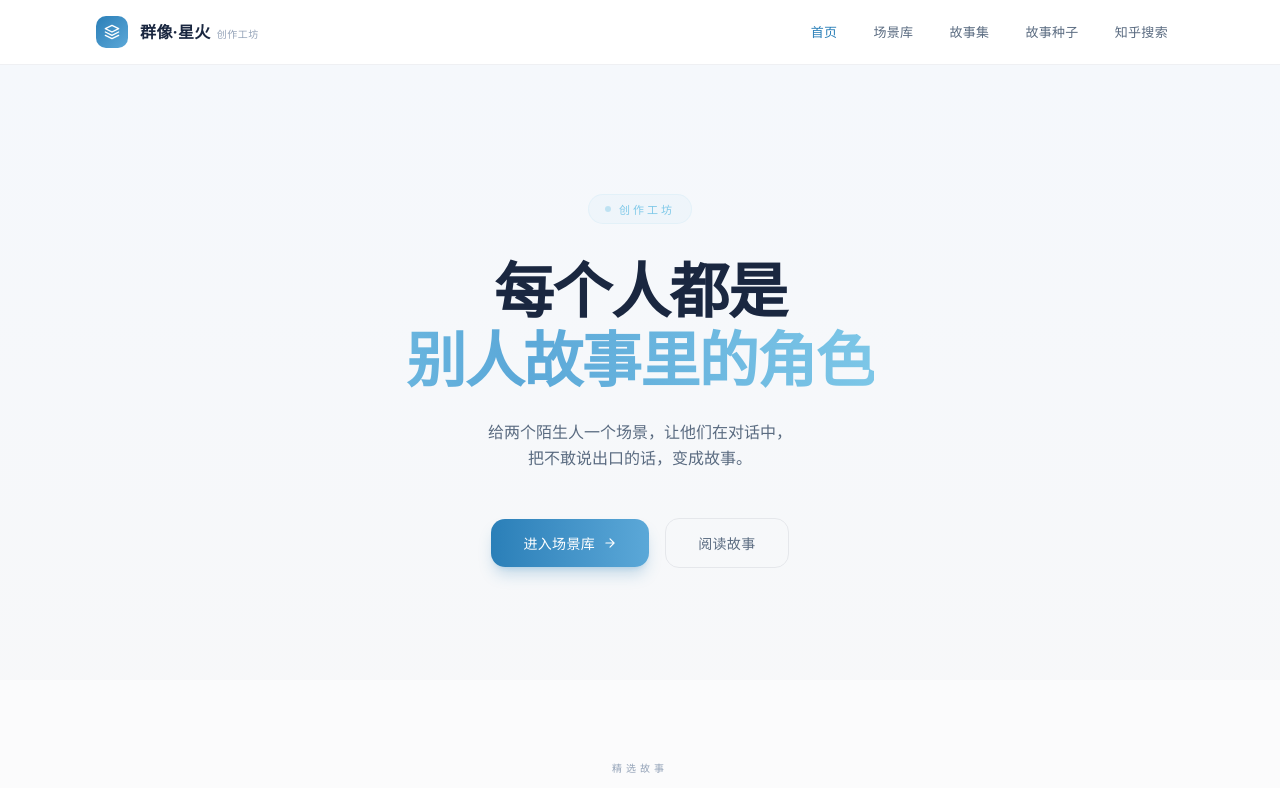
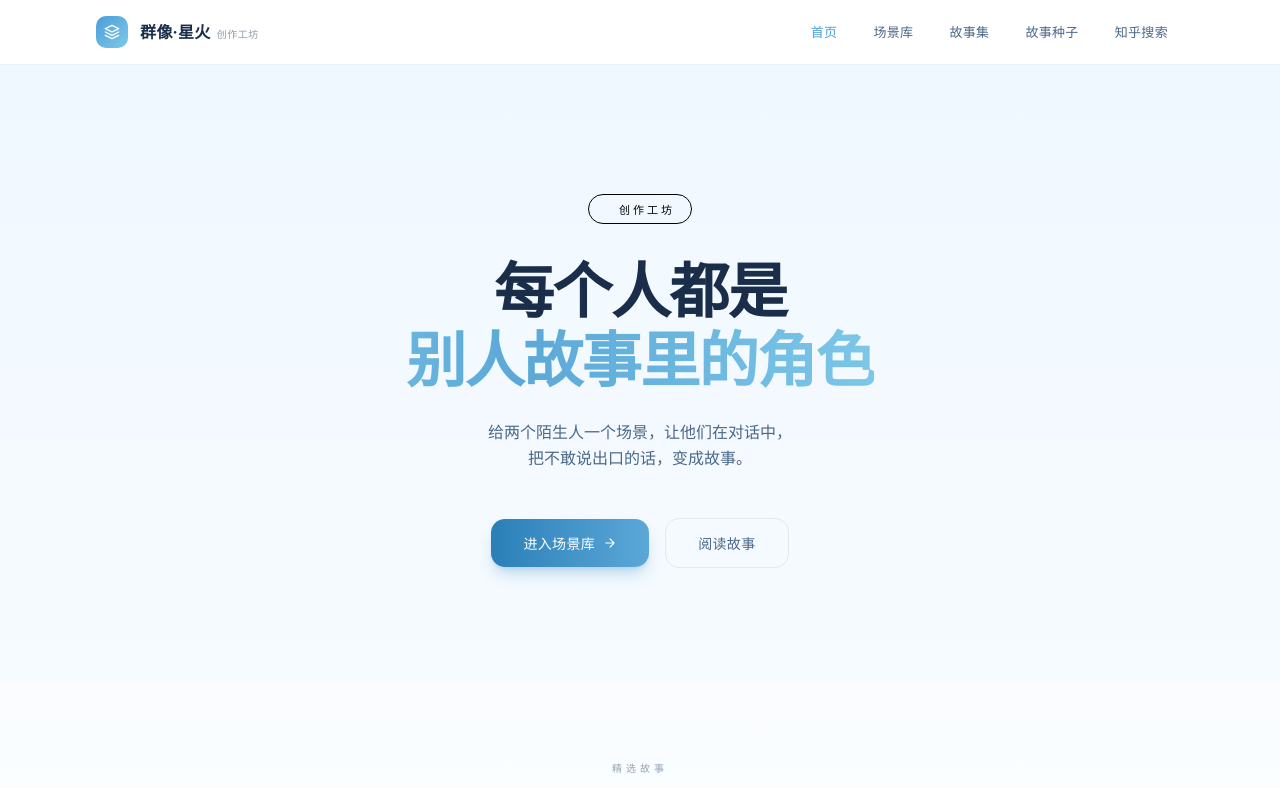
Before and after one commit to qunxiang-xinghuo/qunxiang-xinghuo, a Next.js app: page / in a window 1280 px wide. Shown: the top 788 px of the page. Built offline with nearby package versions, Linux system fonts and the light colour scheme.

Commit message:
fix: 统一颜色为明亮浅蓝/白色系，移除暖色调
Coze-Commit-Type: user
Coze-User-ID: 1800331592739316
Coze-Conversation-ID: 9483275

```diff
--- a/src/app/globals.css
+++ b/src/app/globals.css
@@ -36,21 +36,21 @@
     'Times New Roman', Times, serif;
 
   /* === 群像·星火 Design System === */
-  /* Ocean Healing Series: 深海蓝 + 鎏金 + 治愈感 */
-  --color-bg: #f5f8fc;
-  --color-bg-warm: #faf8f5;
+  /* Pure Light Blue + White: 明亮浅蓝 + 纯白 */
+  --color-bg: #f0f8ff;
+  --color-bg-warm: #f0f8ff;
   --color-card-bg: #ffffff;
-  --color-ink: #1a2740;
-  --color-ink-secondary: #5a6b80;
-  --color-ink-muted: #94a3b8;
-  --color-brand-blue: #2A7FB8;
-  --color-brand-blue-light: #5BA8D8;
-  --color-brand-blue-deep: #1F6090;
-  --color-brand-gold: #7EC8E8;
-  --color-brand-gold-light: #A8DCF0;
-  --color-brand-gold-glow: #D4EEF8;
-  --color-border: #e5e7eb;
-  --color-border-light: #f0f2f5;
+  --color-ink: #1a2e4a;
+  --color-ink-secondary: #4a6888;
+  --color-ink-muted: #8a9db0;
+  --color-brand-blue: #4a9fd8;
+  --color-brand-blue-light: #7EC8E8;
+  --color-brand-blue-deep: #3a8fc8;
+  --color-brand-accent: #7EC8E8;
+  --color-brand-accent-light: #A8DCF0;
+  --color-brand-accent-glow: #D4EEF8;
+  --color-border: #e0e8f0;
+  --color-border-light: #eef4fa;
 }
 
 :root {
@@ -77,9 +77,9 @@
 
 /* ===== 群像·星火 Custom Styles ===== */
 
-/* Page background - ocean healing atmosphere */
+/* Page background - pure light blue atmosphere */
 .site-bg {
-  background: linear-gradient(180deg, #f5f8fc 0%, #faf8f5 50%, #f5f8fc 100%);
+  background: linear-gradient(180deg, #f0f8ff 0%, #ffffff 50%, #f0f8ff 100%);
   min-height: 100dvh;
 }
 
@@ -282,7 +282,7 @@
   left: 0;
   right: 0;
   height: 3px;
-  background: linear-gradient(90deg, #c49b2c, #e8c864);
+  background: linear-gradient(90deg, #4a9fd8, #7EC8E8);
   opacity: 0;
   transition: opacity 0.3s ease;
 }
@@ -296,7 +296,7 @@
   transition: border-color 0.3s ease;
 }
 .seed-card:hover {
-  border-left-color: #c49b2c;
+  border-left-color: #4a9fd8;
 }
 
 /* Navigation link hover */
--- a/src/components/scene-detail.tsx
+++ b/src/components/scene-detail.tsx
@@ -59,7 +59,7 @@ export function SceneDetail({ scene }: SceneDetailProps) {
           <div className="absolute top-10 right-28 w-28 h-8 bg-white/25 rounded-full blur-sm" />
 
           {/* Ground */}
-          <div className="absolute bottom-0 left-0 right-0 h-20 bg-gradient-to-t from-[#88b880] to-[#b8d8a8]" />
+          <div className="absolute bottom-0 left-0 right-0 h-20 bg-gradient-to-t from-[#4a9fd8] to-[#7EC8E8]" />
           <div className="absolute bottom-0 left-0 right-0 h-10 bg-[#78a870]" />
 
           {/* Plane */}
```
Also changed, not shown: 1 other file (tests, documents, lock files or other folders).
